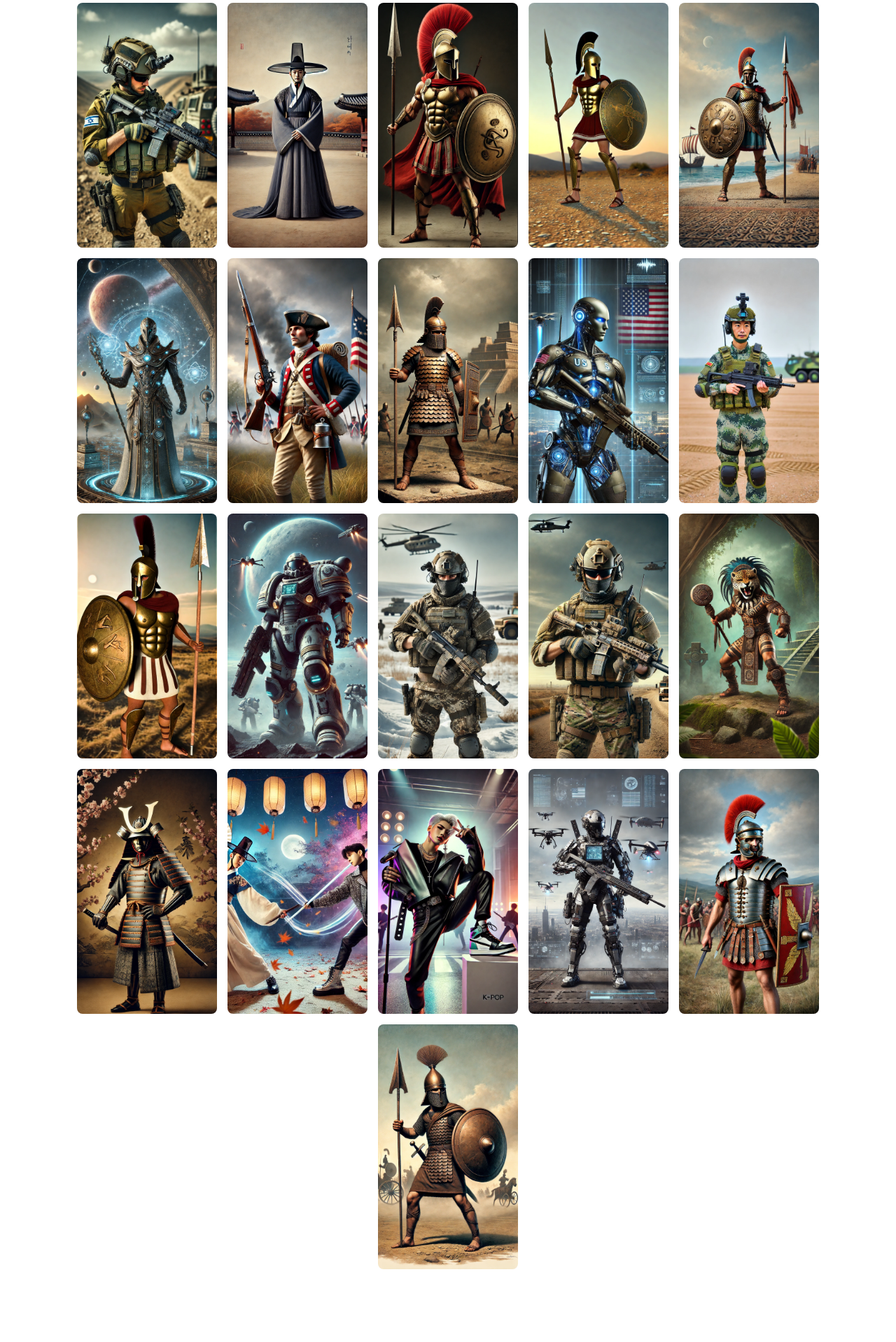
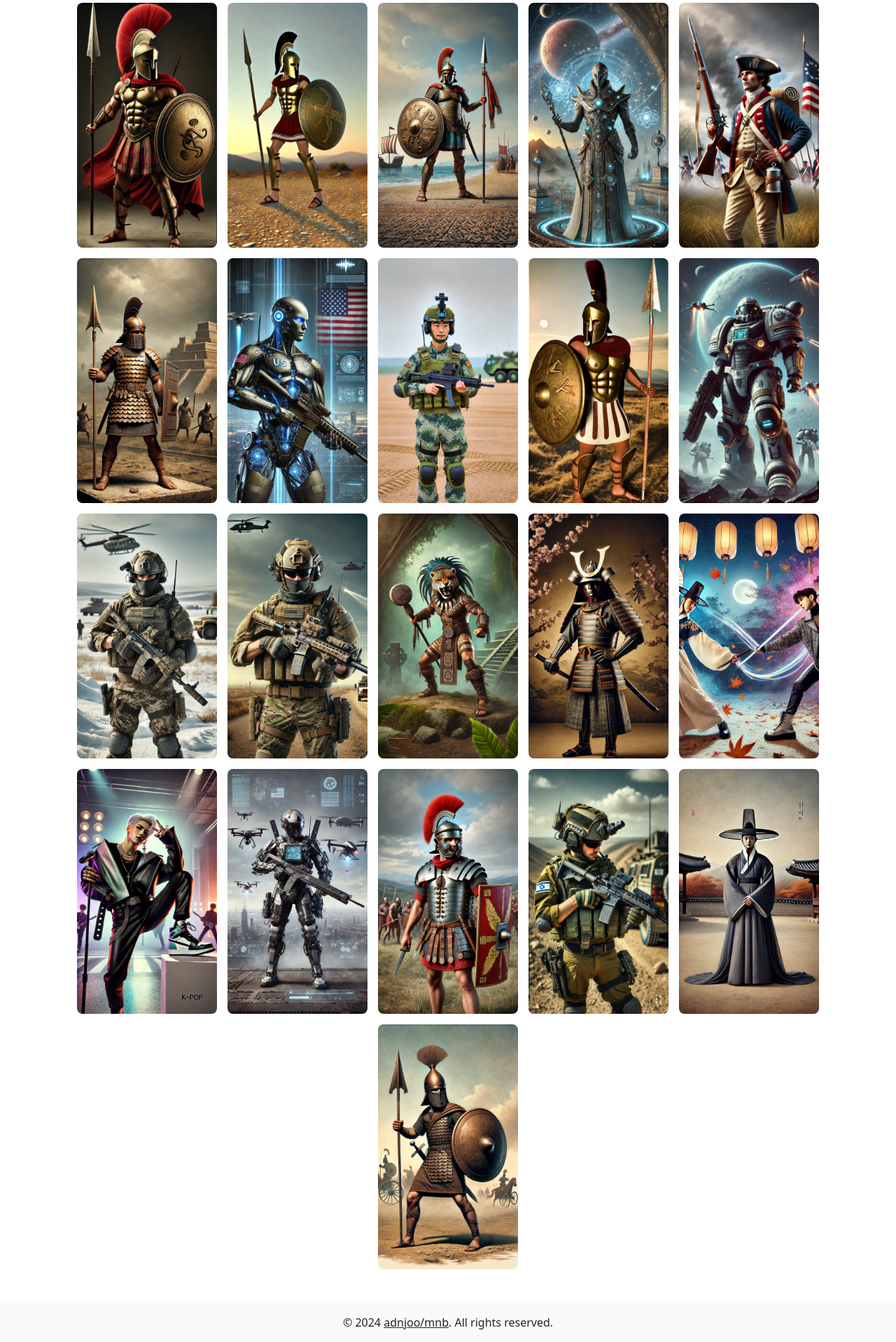
Before and after one commit to andrewnjoo/webp-gallery, a plain HTML site: page index.html in a window 1280 px wide. Shown: the part 88-2006 px from the top of the page at 70% size. Before the commit the page ends 1902 px from the top, so only its background shows below. Drawn offline with nearby package versions, Linux system fonts and the light colour scheme.

Commit message:
abstract parts

```diff
--- a/assets/files.js
+++ b/assets/files.js
@@ -1,6 +1,4 @@
 const webpFiles = [
-  "0297e898-c813-481d-936e-9102f2e1a25e.webp",
-  "06ffe774-31a4-4c39-b9d5-482863f18d81.webp",
   "070bc352-fb42-47b6-a181-c5bbb94b919e.webp",
   "1392b560-0f37-4b6d-ae39-dd9e8e810a14.webp",
   "1f31edd6-b6a5-473f-a9ed-a14d267f742c.webp",
@@ -19,5 +17,7 @@ const webpFiles = [
   "dd29d915-06b7-4508-b2c8-9e3e2d300f9f.webp",
   "e9d1bd0f-c141-418c-a46b-120b03d66ae0.webp",
   "ea1243da-953c-4e71-9ce7-cfb700b9d643.webp",
+  "f297e898-c813-481d-936e-9102f2e1a25e.webp",
+  "f6ffe774-31a4-4c39-b9d5-482863f18d81.webp",
   "fcbc469c-dbab-4222-a5d9-1915dbf6e8ce.webp",
 ];
--- /dev/null
+++ b/assets/gallery.js
@@ -0,0 +1,7 @@
+const gallery = document.getElementById("gallery");
+webpFiles.forEach((file) => {
+  const img = document.createElement("img");
+  img.src = `./assets/${file}`;
+  img.alt = file;
+  gallery.appendChild(img);
+});
--- /dev/null
+++ b/assets/styles.css
@@ -0,0 +1,16 @@
+.gallery {
+  display: flex;
+  flex-wrap: wrap;
+  gap: 15px;
+  justify-content: center;
+  margin-top: 20px;
+}
+.gallery img {
+  max-width: 200px;
+  border-radius: 8px;
+  transition: transform 0.3s;
+  object-fit: cover;
+}
+.gallery img:hover {
+  transform: scale(1.1);
+}
--- a/index.html
+++ b/index.html
@@ -1,28 +1,15 @@
 <!DOCTYPE html>
 <html lang="en">
   <head>
-  <meta charset="UTF-8">
-  <meta name="viewport" content="width=device-width, initial-scale=1.0">
+    <meta charset="UTF-8" />
+    <meta name="viewport" content="width=device-width, initial-scale=1.0" />
     <title>WebP Image Gallery</title>
-  <link href="https://cdn.jsdelivr.net/npm/bootstrap@5.3.0/dist/css/bootstrap.min.css" rel="stylesheet">
-  <style>
-    .gallery {
-      display: flex;
-      flex-wrap: wrap;
-      gap: 15px;
-      justify-content: center;
-      margin-top: 20px;
-    }
-    .gallery img {
-      max-width: 200px;
-      border-radius: 8px;
-      transition: transform 0.3s;
-      object-fit: cover;
-    }
-    .gallery img:hover {
-      transform: scale(1.1);
-    }
-  </style>
+    <link
+      href="https://cdn.jsdelivr.net/npm/bootstrap@5.3.0/dist/css/bootstrap.min.css"
+      rel="stylesheet"
+    />
+    <link rel="stylesheet" href="./assets/styles.css" />
+    <!-- Link to the CSS file -->
   </head>
   <body>
     <div class="container">
@@ -30,15 +17,21 @@
       <div class="gallery" id="gallery"></div>
     </div>
 
+    <!-- Footer Section -->
+    <footer class="bg-light text-center text-lg-start mt-5">
+      <div class="text-center p-3">
+        © 2024
+        <a
+          class="text-dark"
+          href="https://github.com/adnjoo/mnb"
+          target="_blank"
+          >adnjoo/mnb</a
+        >. All rights reserved.
+      </div>
+    </footer>
+
     <script src="./assets/files.js"></script>
-  <script>
-    const gallery = document.getElementById('gallery');
-    webpFiles.forEach(file => {
-      const img = document.createElement('img');
-      img.src = `./assets/${file}`;
-      img.alt = file;
-      gallery.appendChild(img);
-    });
-  </script>
+    <script src="./assets/gallery.js"></script>
+    <!-- Link to the new JavaScript file -->
   </body>
 </html>
```
Also changed, not shown: README.md, assets/f297e898-c813-481d-936e-9102f2e1a25e.webp (renamed from assets/0297e898-c813-481d-936e-9102f2e1a25e.webp), assets/f6ffe774-31a4-4c39-b9d5-482863f18d81.webp (renamed from assets/06ffe774-31a4-4c39-b9d5-482863f18d81.webp). Lines whose indentation alone changed are shown as unchanged.
